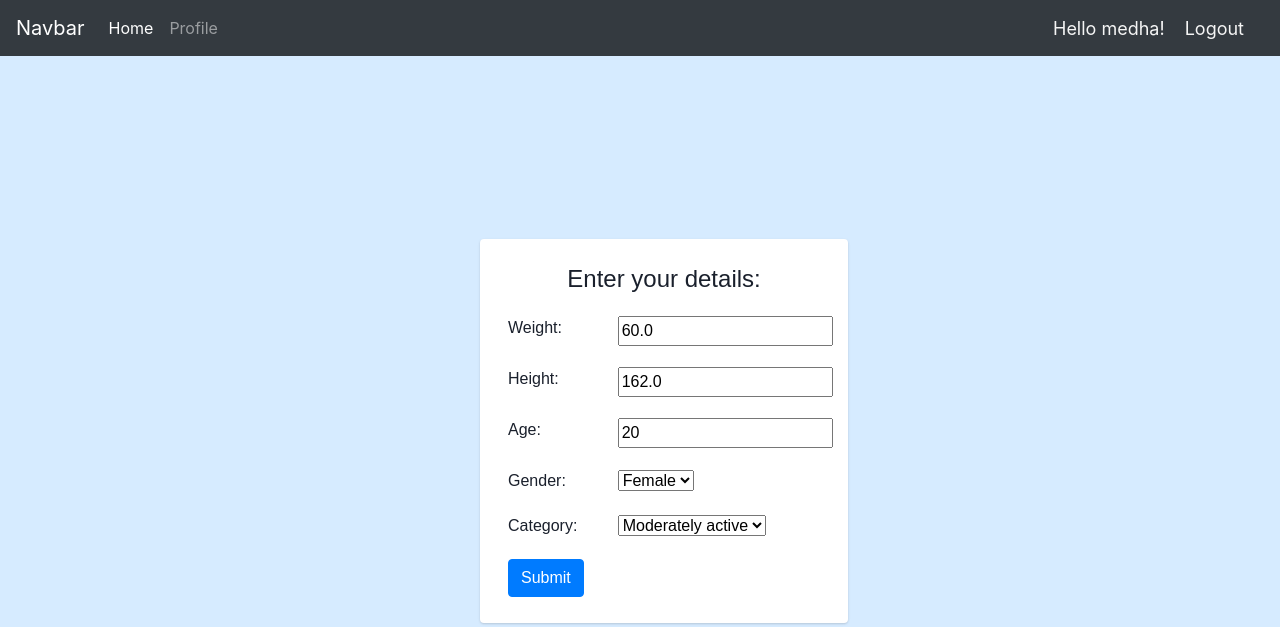
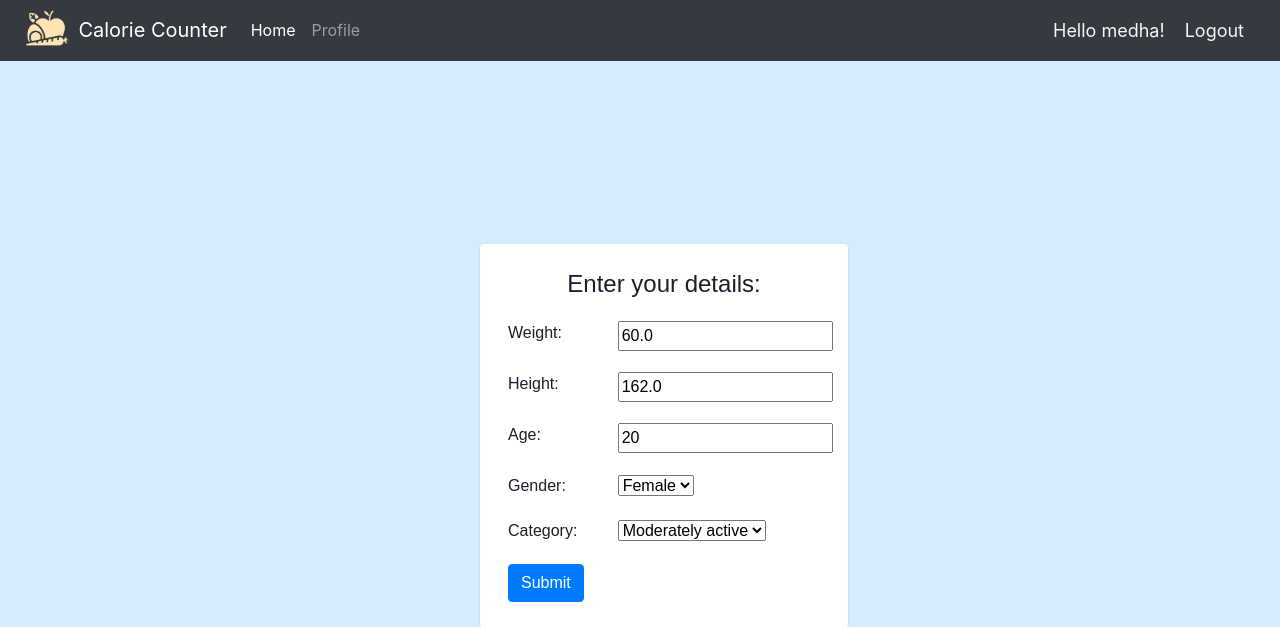
Before and after one commit to medha0105/django-project, a Django app: page /customer_details/14/ in a window 1280 px wide; the page is wider, and only the part inside the window is pictured. Shown: the top 627 px of that part. Run offline with Django 3.2, Linux system fonts and the light colour scheme; a user stored in the database is signed in; data comes from the database, SQL or seed files in the repository; some libraries are stand-ins or nearby versions.

Commit message:
After pull

```diff
--- a/cc/templates/cc/navbar.html
+++ b/cc/templates/cc/navbar.html
@@ -1,5 +1,8 @@
+{% load static %}
 <nav class="navbar navbar-expand-lg navbar-dark bg-dark">
-    <a class="navbar-brand" href="#">Navbar</a>
+    <img src="{% static 'images/logo2.png' %}" style=" height:5%; width: 5%; padding-right: 5px;">
+    <a class="navbar-brand" href="#">Calorie Counter</a>
+
     <button class="navbar-toggler" type="button" data-toggle="collapse" data-target="#navbarSupportedContent" aria-controls="navbarSupportedContent" aria-expanded="false" aria-label="Toggle navigation">
       <span class="navbar-toggler-icon"></span>
     </button>
```
Also changed, not shown: static/images/Capture.JPG (added), static/images/Capture2.JPG (added), static/images/logo2.png (added).
